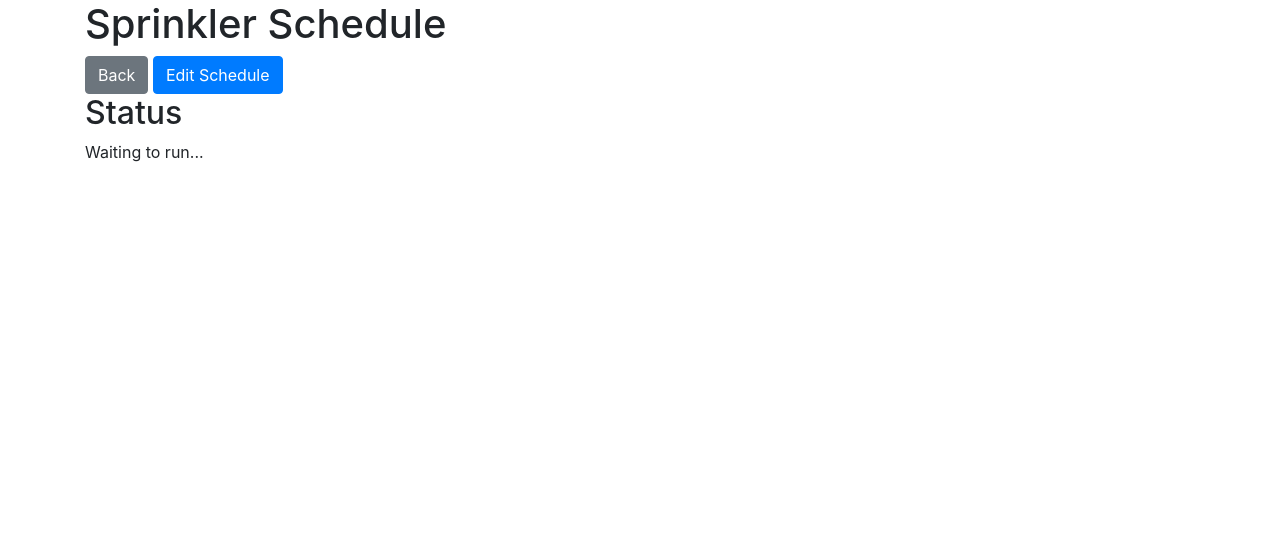
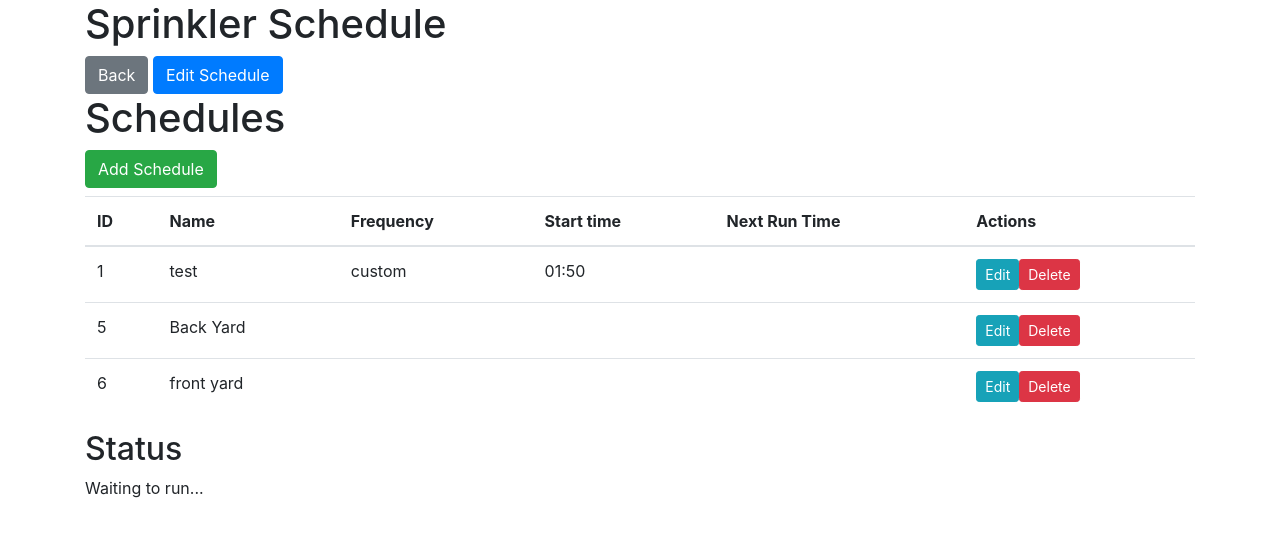
Before and after one commit to Poent/Py_SprinkleTinkler, a Flask app: page /test2 in a window 1280 px wide. Shown: the top 537 px of the page. Run offline with Flask 3, Linux system fonts and the light colour scheme; some libraries are stand-ins or nearby versions.

Commit message:
minow cleaning a under tast2.html

```diff
--- a/routes/schedule_routes.py
+++ b/routes/schedule_routes.py
@@ -19,6 +19,7 @@ def schedule():
     watering_tasks = get_all_watering_tasks()
     return render_template('schedule.html', schedules=schedules, watering_tasks=watering_tasks)
 
+# post a new schedule
 @schedule_bp.route('/schedules', methods=['POST'])
 def create_schedule():
     data = request.get_json(force=True)
@@ -37,6 +38,7 @@ def get_schedules():
     schedules = get_all_schedules()
     return jsonify([schedule.to_dict() for schedule in schedules])
 
+# update a schedule by id
 @schedule_bp.route('/schedules/<int:schedule_id>', methods=['PUT'])
 def update_schedule(schedule_id):
     #debug to console
--- a/templates/test2.html
+++ b/templates/test2.html
@@ -76,6 +76,29 @@
         <h1>Sprinkler Schedule</h1>
         <button onclick="goBack()" class="btn btn-secondary">Back</button>
         <button onclick="editSchedule()" class="btn btn-primary">Edit Schedule</button>
+
+        <div class = "row">
+            <div class = "col">
+                <h1>Schedules</h1>
+                <button id="add-schedule-btn" class="btn btn-success mb-2">Add Schedule</button>
+                <table id="schedules-table" class="table">
+                    <thead>
+                        <tr>
+                            <th>ID</th>
+                            <th>Name</th>
+                            <th>Frequency</th>
+                            <th>Start time</th>
+                            <th>Next Run Time</th>
+                            <th>Actions</th>
+                        </tr>
+                    </thead>
+                    <tbody>
+                        <!-- Populated by JavaScript -->
+                    </tbody>
+                </table>
+            </div>
+        </div>
+
         <h2>Status</h2>
         <p id="status">Waiting to run...</p>
     </div>
@@ -153,10 +176,100 @@
     <script src="https://code.jquery.com/jquery-3.5.1.slim.min.js"></script>
     <script src="https://cdn.jsdelivr.net/npm/@popperjs/core@2.9.3/dist/umd/popper.min.js"></script>
     <script src="https://stackpath.bootstrapcdn.com/bootstrap/4.5.2/js/bootstrap.min.js"></script>
+    <script src="https://ajax.googleapis.com/ajax/libs/jquery/3.5.1/jquery.min.js"></script>
+
     <script>
+
+        // When the page loads, get the schedules from the database and populate the table
+        $(document).ready(function() {
+            getSchedules();
+        });
+
         function goBack() {
             // back to the previous page
             window.history.back();
+        }
+
+        // function to get the schedules from the database and populate the table
+        function getSchedules() {
+
+        console.log("Getting schedules");
+
+        //clear the table
+        $("#schedules-table tbody").empty();
+
+        $.ajax({
+        url: '/schedules',
+        type: 'GET',
+        success: function(schedules) {
+
+            // Clear table
+            $("#schedules-table tbody").empty();
+
+            schedules.forEach(function(schedule) {
+
+                // Row
+                const row = document.createElement('tr');
+                row.setAttribute('data-id', schedule.id);
+
+                console.log("loading schedule id: " + schedule.id);
+
+                const idCell = document.createElement('td');
+                idCell.textContent = schedule.id;
+
+                // Cells
+                const nameCell = document.createElement('td');
+                nameCell.textContent = schedule.name;
+
+                // Create task list button
+                const editBtn = document.createElement('button');
+                editBtn.classList.add('btn', 'btn-sm', 'btn-info', 'task-list-btn');
+                editBtn.setAttribute('data-id', schedule.id);
+                editBtn.textContent = 'Edit';
+
+
+                //debug button info to console
+                console.log("editBtn: " + editBtn);
+                console.log("editBtn data-id: " + editBtn.getAttribute('data-id'));
+
+                // Create the frequency cell
+                const frequencyCell = document.createElement('td');
+                frequencyCell.textContent = schedule.frequency;
+
+                // Create the start time cell
+                const startTimeCell = document.createElement('td');
+                startTimeCell.textContent = schedule.start_time;
+
+                const nextTimeCell = document.createElement('td');
+                nextTimeCell.textContent = schedule.next_run;
+
+                // Create delete schedule button
+                const actionCell = document.createElement('td');
+                const deleteBtn = document.createElement('button');
+                deleteBtn.classList.add('btn', 'btn-sm', 'btn-danger', 'btn-delete-schedule');
+                deleteBtn.setAttribute('data-id', schedule.id);
+                deleteBtn.textContent = 'Delete';
+
+                actionCell.appendChild(editBtn);
+                actionCell.appendChild(deleteBtn);
+
+                // Append cells to row
+                row.appendChild(idCell);
+                row.appendChild(nameCell);
+                row.appendChild(frequencyCell);
+                row.appendChild(startTimeCell);
+                row.appendChild(nextTimeCell);
+                row.appendChild(actionCell);
+
+                // Append row to table
+                $('#schedules-table tbody').append(row);
+
+            });
+
+        }
+
+        });
+
         }
 
         function editSchedule() {
@@ -337,6 +450,7 @@
                 console.log('Task data received from FETCH:', data);
 
                 // Create a list item for each task
+
                 data.forEach(function(task) {
                     // Get sprinkler name
                     const sprinklerName = $(`#sprinklerList li[data-id=${task.sprinkler_id}]`).text();
@@ -409,6 +523,8 @@
             });
         }
 
+
+
     </script>
 </body>
 </html>
```
